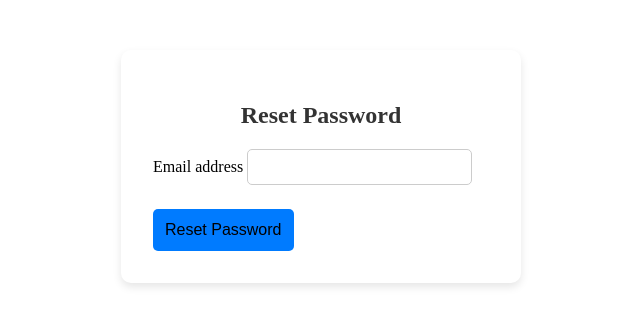
After one commit to Michael-Otieno-Kasuku/SchoolVibes, a Django app: template uririconnect/templates/password_reset_form.html in a window 1280 px wide. The commit adds this page. Shown: the top 326 px of the page, without its empty margins (319-959 px from the left). Run offline with Django 4.2, Linux system fonts and the light colour scheme; the template is opened without the code that fills it, so the values that code supplies are empty; some libraries are stand-ins or nearby versions.

Commit message:
password reste completed

```diff
--- /dev/null
+++ b/uririconnect/static/css/password_reset.css
@@ -0,0 +1,55 @@
+/* Add your CSS styles here */
+.container {
+    margin-top: 50px;
+}
+
+.password-reset-form {
+    max-width: 400px;
+    margin: 0 auto;
+}
+
+.card {
+    border: none;
+    border-radius: 10px;
+    box-shadow: 0 4px 8px rgba(0, 0, 0, 0.1);
+}
+
+.card-body {
+    padding: 2rem;
+}
+
+.card-title {
+    font-size: 1.5rem;
+    text-align: center;
+    color: #333;
+}
+
+.form-group {
+    margin-bottom: 1.5rem;
+}
+
+.form-control {
+    border: 1px solid #ccc;
+    border-radius: 5px;
+    padding: 0.5rem;
+    font-size: 1rem;
+}
+
+.btn-primary {
+    background-color: #007bff;
+    border: none;
+    border-radius: 5px;
+    padding: 0.75rem;
+    font-size: 1rem;
+    cursor: pointer;
+    transition: background-color 0.3s;
+}
+
+.btn-primary:hover {
+    background-color: #0056b3;
+}
+
+.text-danger {
+    color: #ff3333;
+    font-size: 0.875rem;
+}
--- a/uririconnect/static/js/password_reset.js
+++ b/uririconnect/static/js/password_reset.js
@@ -1,19 +1,42 @@
-// password_reset.js
-// Add your JavaScript code for password reset form interactivity here
 $(document).ready(function () {
     $('#password-reset-form').submit(function (event) {
         event.preventDefault(); // Prevent the form from submitting normally
 
-        // Perform form validation and submission logic here using jQuery or vanilla JavaScript
         var email = $('#email').val();
 
-        // Example validation: Check if the email is not empty
-        if (email.trim() === '') {
-            // Show an error message
-            $('#error-message').text('Email address is required.');
+        // Frontend email format validation
+        if (!isValidEmail(email)) {
+            $('#error-message').text('Invalid email address.');
+            return;
         } else {
-            // Submit the form if validation passes
-            this.submit();
+            $('#error-message').text('');
         }
+
+        // Perform AJAX request to check if the email exists in the database
+        $.ajax({
+            url: '/check_email_existence/',  // Update the URL to your backend endpoint
+            method: 'POST',
+            data: {email: email},
+            success: function (response) {
+                if (response.exists) {
+                    // Email exists in the database, allow form submission
+                    $('#error-message').text('');
+                    $('#password-reset-form')[0].submit();
+                } else {
+                    // Email does not exist, show an error message
+                    $('#error-message').text('Email address not found.');
+                }
+            },
+            error: function (error) {
+                // Handle AJAX errors, show a generic error message
+                $('#error-message').text('Error occurred while processing your request. Please try again later.');
+            }
+        });
     });
+
+    // Function to validate email format
+    function isValidEmail(email) {
+        var emailRegex = /^[^\s@]+@[^\s@]+\.[^\s@]+$/;
+        return emailRegex.test(email);
+    }
 });
--- a/uririconnect/templates/base.html
+++ b/uririconnect/templates/base.html
@@ -19,6 +19,8 @@
     <script src="{% static 'js/jquery-3.5.1.min.js' %}"></script>
     <script src="{% static 'js/popper.min.js' %}"></script>
     <script src="{% static 'js/bootstrap.min.js' %}"></script>
+    <!-- Include the password_reset.js file -->
+    <script src="{% static 'js/password_reset.js' %}"></script>
 </body>
 
 </html>
--- /dev/null
+++ b/uririconnect/templates/password_reset_form.html
@@ -0,0 +1,23 @@
+{% extends 'base.html' %}
+{% load static %}
+{% block content %}
+<link rel="stylesheet" href="{% static 'css/password_reset.css' %}">
+<div class="container">
+    <div class="password-reset-form mt-5">
+        <div class="card">
+            <div class="card-body">
+                <h2 class="card-title mb-4">Reset Password</h2>
+                <form method="post" action="{% url 'password_reset' %}" id="password-reset-form">
+                    {% csrf_token %}
+                    <div class="form-group">
+                        <label for="email">Email address</label>
+                        <input type="email" class="form-control" id="email" name="email" required>
+                        <div id="error-message" class="text-danger mt-2"></div> <!-- Error message element -->
+                    </div>
+                    <button type="submit" class="btn btn-primary btn-block mt-4">Reset Password</button>
+                </form>
+            </div>
+        </div>
+    </div>
+</div>
+{% endblock %}
--- a/uririconnect/urls.py
+++ b/uririconnect/urls.py
@@ -1,4 +1,3 @@
-from django.contrib.auth import views as auth_views
 from django.urls import path
 from . import views
 
@@ -6,8 +5,7 @@ urlpatterns = [
     path('', views.index, name="index"),
     path('login/', views.login_view, name='login'),
     path('register/', views.register_view, name='register'),
-    path('password_reset/', views.CustomPasswordResetView.as_view(), name='password_reset'),
-    path('password_reset/done/', auth_views.PasswordResetDoneView.as_view(), name='password_reset_done'),
-    path('reset/<uidb64>/<token>/', auth_views.PasswordResetConfirmView.as_view(), name='password_reset_confirm'),
-    path('reset/done/', auth_views.PasswordResetCompleteView.as_view(), name='password_reset_complete')
+    path('password_reset/', views.custom_password_reset_view, name='password_reset'),
+    path('password_reset_done/', views.custom_password_reset_done_view, name='custom_password_reset_done'),
+    path('check_email_existence/', views.CheckEmailExistenceView.as_view(), name='check_email_existence'),
 ]
```
Also changed, not shown: uririconnect/forms.py (+12 -0 lines), uririconnect/templates/password_reset.html (deleted, +0 -17 lines), uririconnect/views.py (+45 -7 lines).
